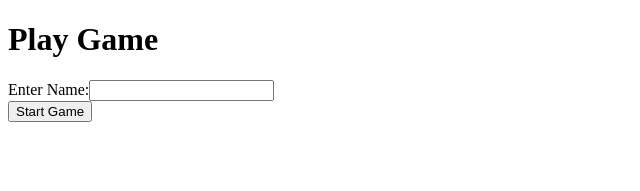
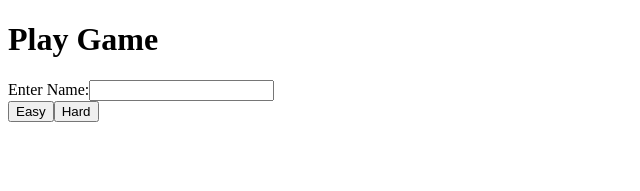
Before and after one commit to cms718/hang-git, a React (Create React App) app: page / in a window 1280 px wide. Shown: the top 191 px of the page, without its empty margins (0-640 px from the left). Built offline with nearby package versions, Linux system fonts and the light colour scheme.

Commit message:
Selecting questions by difficulty

```diff
--- a/src/App.js
+++ b/src/App.js
@@ -5,15 +5,43 @@ import HomeScreen from "./components/HomeScreen/HomeScreen";
 import ScoreBoard from "./components/ScoreBoard/ScoreBoard";
 
 function App() {
+  // Replace fakaData with a fetch to API in a useEffect with async function
+  const fakeData = [
+    { word: "init", level: "easy", hint: "initialise git" },
+    {
+      word: "status",
+      level: "easy",
+      hint: "see which files have changed on your local version since the last commit",
+    },
+    {
+      word: "pull",
+      level: "easy",
+      hint: "update what’s on your local version to match what’s on the Github version",
+    },
+    {
+      word: "diff",
+      level: "easy",
+      hint: "see what has changed within files",
+    },
+    {
+      word: "branch -b z",
+      level: "hard",
+      hint: "create and begin working on a new branch 'z'",
+    },
+  ];
+
   const [gameStarted, setGameStarted] = useState(false);
   const [user, setUser] = useState({ name: "Anon", score: 0 });
   const [gameFinished, setGameFinished] = useState(false);
+  const [questions, setQuestions] = useState();
 
-  const handleStartGame = (name) => {
-    setGameStarted(true);
+  const handleStartGame = (name, difficulty) => {
     const userCopy = { ...user };
     userCopy.name = name;
+
     setUser(userCopy);
+    setQuestions(getQuestions(difficulty));
+    setGameStarted(true);
   };
 
   const handleExitGame = () => {
@@ -26,6 +54,10 @@ function App() {
     setGameFinished(true);
   };
 
+  const getQuestions = (difficulty) => {
+    return fakeData.filter((question) => question.level === difficulty);
+  };
+
   return (
     <>
       {!gameStarted && !gameFinished && (
@@ -36,6 +68,7 @@ function App() {
           exitGame={handleExitGame}
           user={user}
           displayScore={handleDisplayScore}
+          questions={questions}
         />
       )}
       {gameFinished && <ScoreBoard navigateBack={handleExitGame} />}
--- a/src/components/Game/Game.jsx
+++ b/src/components/Game/Game.jsx
@@ -12,15 +12,9 @@ import RoundCompleted from "../RoundCompleted/RoundCompleted";
 import GameCompleted from '../GameCompleted/GameCompleted';
 import ScoreTracker from "../ScoreTracker/ScoreTracker";
 
-export default function Game({exitGame, user, displayScore}) {
-  const fakeData = [
-    { word: "init", hint: "initialise git" },
-    { word: "status", hint: "see which files have changed on your local version since the last commit" },
-    { word: "pull", hint: "update what’s on your local version to match what’s on the Github version" },
-    { word: "diff", hint: "see what has changed within files" },
-  ];
+export default function Game({exitGame, user, displayScore, questions}) {
 
-  const [words, setWords] = useState(fakeData);
+  const [words, setWords] = useState([]);
   const [guessedLetters, setGuessedLetters] = useState([]); // == correctLetters
   const [lives, setLives] = useState(6);
   const [inProgress, setInProgress] = useState(true);
@@ -51,6 +45,10 @@ export default function Game({exitGame, user, displayScore}) {
     };
   }, [handleKeyPress]);
 
+  useEffect(() => {
+    setWords(questions)
+  }, [questions])
+
   const resetGame = () => {
     setLives(6);
     setGuessedLetters([]);
@@ -78,8 +76,10 @@ export default function Game({exitGame, user, displayScore}) {
     displayScore()
   }
 
-  return (
-    <div className="hang-git-container">
+  if (!words.length > 0) return "loading";
+
+    return (
+      <div className="hang-git-container">
       <Header />
       <DisplayLives
         word={words[questionIndex].word}
--- a/src/components/HomeScreen/HomeScreen.jsx
+++ b/src/components/HomeScreen/HomeScreen.jsx
@@ -8,8 +8,8 @@ export default function HomeScreen({startGame}) {
     setName(target.value)
   }
 
-  const handleStartGame = () => {
-    startGame(name)
+  const handleStartGame = (difficulty) => {
+    startGame(name, difficulty)
   }
 
   return (
@@ -19,7 +19,9 @@ export default function HomeScreen({startGame}) {
       Enter Name:
       <input type="text" value={name} onChange={(event) => handleChange(event)}/>
     </label><br/>
-    <button onClick={handleStartGame}>Start Game</button>
+    {/* Hard coded, there's a better way of rendering multiple buttons for each difficulty */}
+    <button onClick={() => handleStartGame("easy")}>Easy</button>
+    <button onClick={() => handleStartGame("hard")}>Hard</button>
   </div>
   )
 }
```
